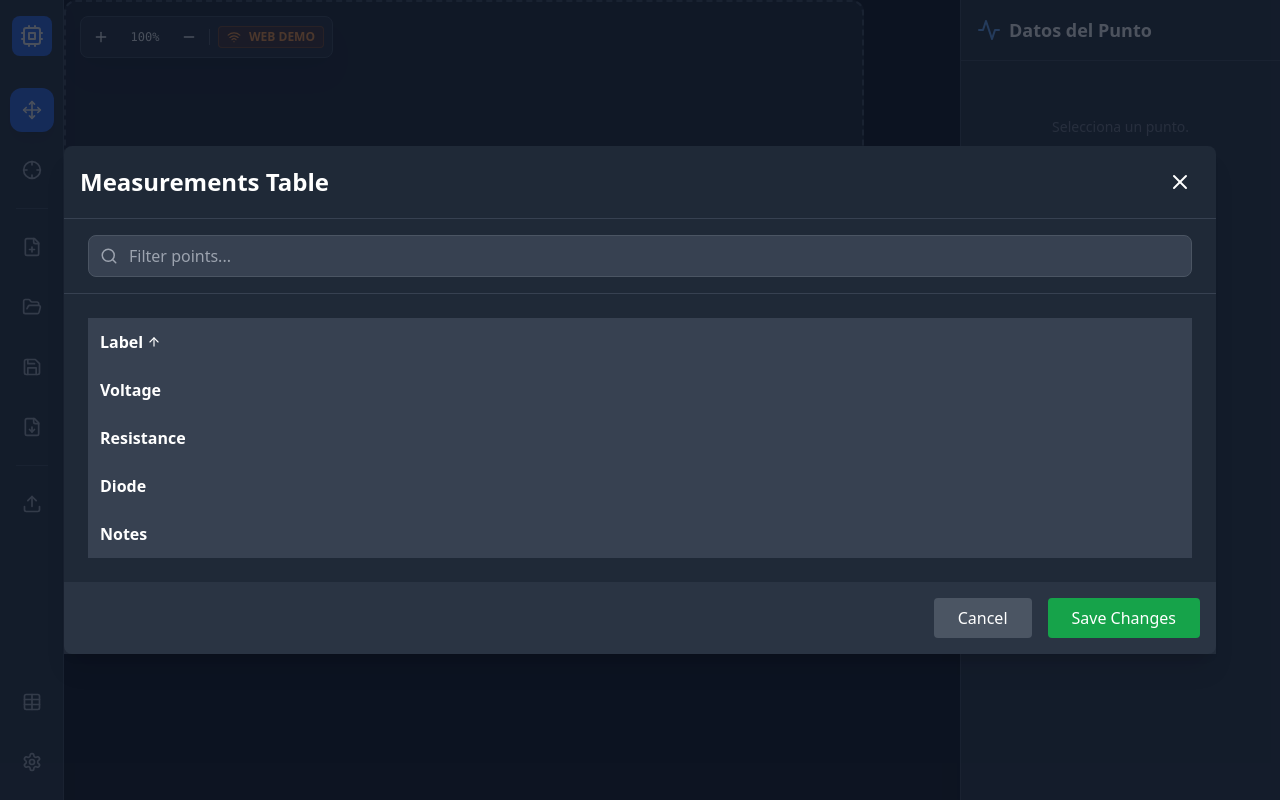
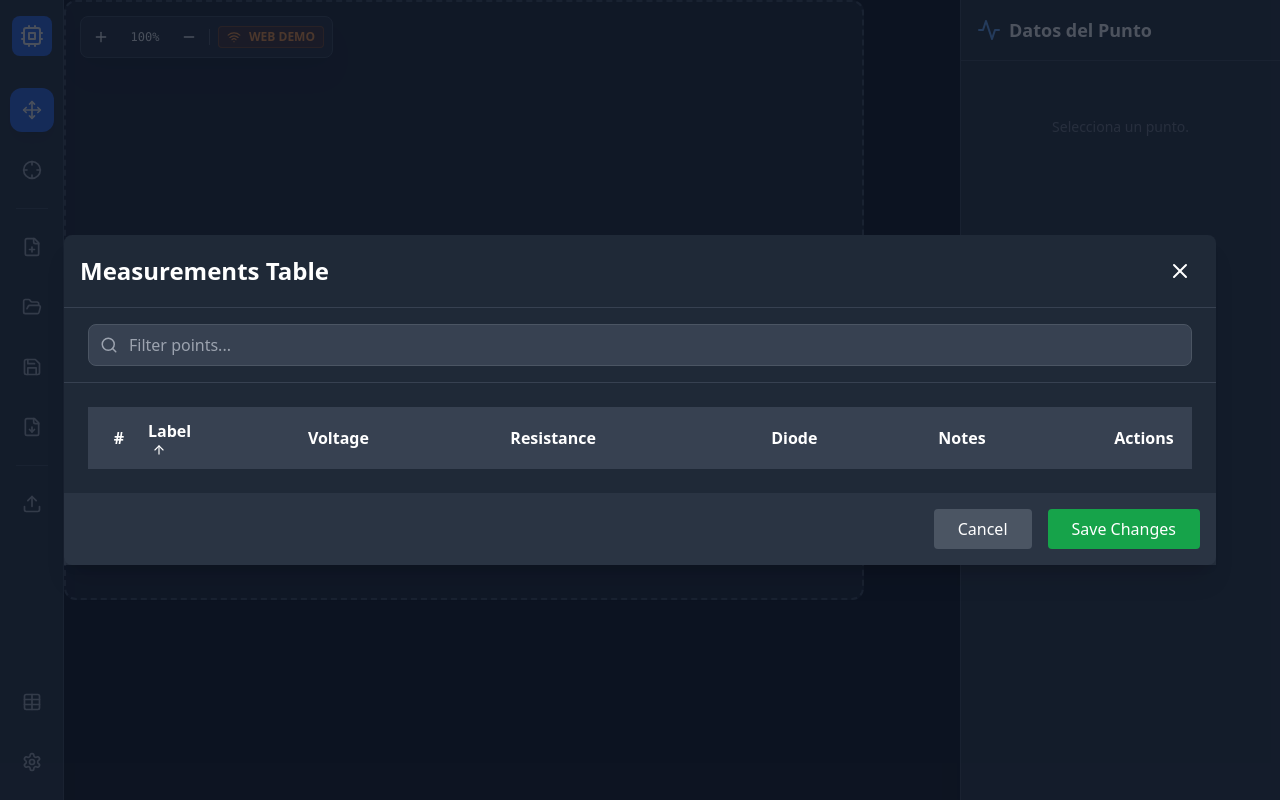
Before and after one commit to Fzf-z/BoardLab, a React (Vite) app: page / in a window 1280 px wide. Both pictures are taken after a click on the button 31 px from the left and 702 px from the top of the page. Built offline with nearby package versions, Linux system fonts and the light colour scheme; the HTML template or start-up script is replaced by a standard one.

Commit message:
tabla de puntos corregida

```diff
--- a/src/components/modals/PointsTableModal.jsx
+++ b/src/components/modals/PointsTableModal.jsx
@@ -1,15 +1,15 @@
 import React, { useState, useEffect, useRef } from 'react';
-import { X, ArrowUp, ArrowDown, Search } from 'lucide-react';
+import { X, ArrowUp, ArrowDown, Search, Trash2 } from 'lucide-react';
 
-const PointsTableModal = ({ points, onSave, onClose, selectedPointId, onSelectPoint }) => {
+const PointsTableModal = ({ points, onSave, onClose, selectedPointId, onSelectPoint, onDeletePoint }) => {
     const [editedPoints, setEditedPoints] = useState(JSON.parse(JSON.stringify(points)));
-    const [sortColumn, setSortColumn] = useState('label'); // Default sort column
-    const [sortDirection, setSortDirection] = useState('asc'); // 'asc' or 'desc'
+    const [sortColumn, setSortColumn] = useState('label');
+    const [sortDirection, setSortDirection] = useState('asc');
     const [filterText, setFilterText] = useState('');
-
     const rowRefs = useRef({});
 
     useEffect(() => {
+        // When the points prop changes (e.g., after a delete), update the local state.
         setEditedPoints(JSON.parse(JSON.stringify(points)));
     }, [points]);
 
@@ -58,8 +58,6 @@ const PointsTableModal = ({ points, onSave, onClose, selectedPointId, onSelectPo
         const lowerCaseFilterText = filterText.toLowerCase();
         const labelMatch = point.label.toLowerCase().includes(lowerCaseFilterText);
         const notesMatch = point.notes?.toLowerCase().includes(lowerCaseFilterText);
-
-        // Check if measurements exists before trying to access its values
         const measurementMatch = point.measurements && Object.values(point.measurements).some(m =>
             m?.value?.toString().toLowerCase().includes(lowerCaseFilterText)
         );
@@ -75,13 +73,12 @@ const PointsTableModal = ({ points, onSave, onClose, selectedPointId, onSelectPo
             compareB = b[sortColumn] || '';
             return sortDirection === 'asc' ? compareA.localeCompare(compareB) : compareB.localeCompare(compareA);
         } else if (['voltage', 'resistance', 'diode'].includes(sortColumn)) {
-            // Extract numeric value from string (e.g., "1.23 V" -> 1.23)
-            compareA = parseFloat(a.measurements?.[sortColumn]?.value) || 0; // Added optional chaining
-            compareB = parseFloat(b.measurements?.[sortColumn]?.value) || 0; // Added optional chaining
+            compareA = parseFloat(a.measurements?.[sortColumn]?.value) || 0;
+            compareB = parseFloat(b.measurements?.[sortColumn]?.value) || 0;
             return sortDirection === 'asc' ? compareA - compareB : compareB - compareA;
         }
 
-        return 0; // Should not happen
+        return 0;
     });
 
     const SortIcon = ({ column }) => {
@@ -116,21 +113,23 @@ const PointsTableModal = ({ points, onSave, onClose, selectedPointId, onSelectPo
                     <table className="w-full text-left border-collapse">
                         <thead>
                             <tr className="bg-gray-700">
-                                <th className="p-3 cursor-pointer hover:bg-gray-600 flex items-center" onClick={() => handleSort('label')}>
+                                <th className="p-3 w-12 text-right">#</th>
+                                <th className="p-3 cursor-pointer hover:bg-gray-600" onClick={() => handleSort('label')}>
                                     Label <SortIcon column="label" />
                                 </th>
-                                <th className="p-3 cursor-pointer hover:bg-gray-600 flex items-center" onClick={() => handleSort('voltage')}>
+                                <th className="p-3 cursor-pointer hover:bg-gray-600" onClick={() => handleSort('voltage')}>
                                     Voltage <SortIcon column="voltage" />
                                 </th>
-                                <th className="p-3 cursor-pointer hover:bg-gray-600 flex items-center" onClick={() => handleSort('resistance')}>
+                                <th className="p-3 cursor-pointer hover:bg-gray-600" onClick={() => handleSort('resistance')}>
                                     Resistance <SortIcon column="resistance" />
                                 </th>
-                                <th className="p-3 cursor-pointer hover:bg-gray-600 flex items-center" onClick={() => handleSort('diode')}>
+                                <th className="p-3 cursor-pointer hover:bg-gray-600" onClick={() => handleSort('diode')}>
                                     Diode <SortIcon column="diode" />
                                 </th>
-                                <th className="p-3 cursor-pointer hover:bg-gray-600 flex items-center" onClick={() => handleSort('notes')}>
+                                <th className="p-3 cursor-pointer hover:bg-gray-600" onClick={() => handleSort('notes')}>
                                     Notes <SortIcon column="notes" />
                                 </th>
+                                <th className="p-3 w-24 text-center">Actions</th>
                             </tr>
                         </thead>
                         <tbody>
@@ -175,6 +174,24 @@ const PointsTableModal = ({ points, onSave, onClose, selectedPointId, onSelectPo
                                             className="bg-gray-900 border border-gray-600 rounded px-2 py-1 text-white w-full"
                                         />
                                     </td>
+                                    <td className="px-4 py-2 text-center">
+                                        <button
+                                            onClick={(e) => {
+                                                e.stopPropagation();
+                                                if (window.confirm('Are you sure you want to delete this point?')) {
+                                                    if (onDeletePoint) {
+                                                        onDeletePoint(point.id);
+                                                    }
+                                                    // Immediately update local state to reflect the deletion
+                                                    setEditedPoints(prev => prev.filter(p => p.id !== point.id));
+                                                }
+                                            }}
+                                            className="p-2 text-red-400 hover:bg-red-900/30 rounded-lg"
+                                            title="Delete Point"
+                                        >
+                                            <Trash2 size={16} />
+                                        </button>
+                                    </td>
                                 </tr>
                             ))}
                         </tbody>
```
